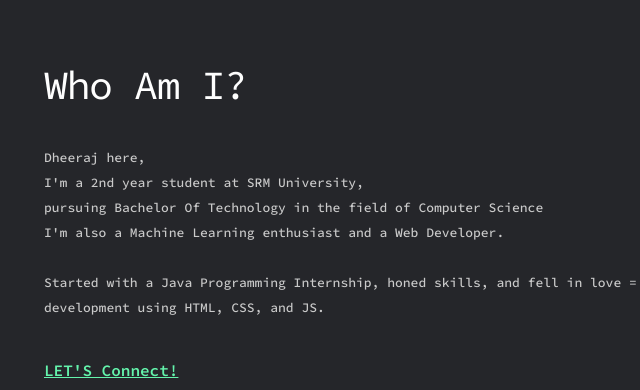
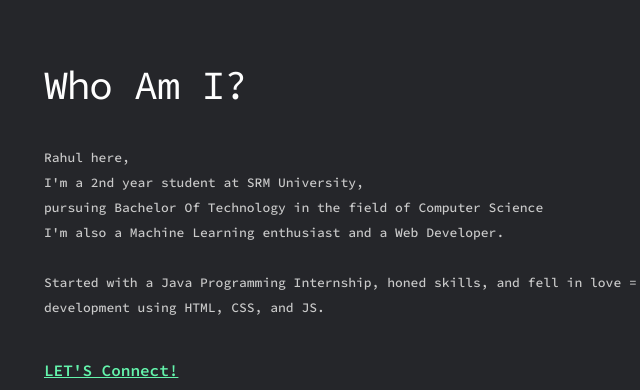
Before and after one commit to rs9996/portfilio, a plain HTML site: page index.html in a window 1280 px wide. Shown: the part 1079-1469 px from the top of the page, 546-1186 px from the left. Drawn offline with Linux system fonts and the light colour scheme.

Commit message:
removed error

```diff
--- a/index.html
+++ b/index.html
@@ -100,7 +100,7 @@
             <div class="body-title">
                 <!-- <h1>Talk is cheap<br>Show me the code</h1> -->
                 <h1>Who Am I?</h1>
-                <p>Dheeraj here, <br>
+                <p>Rahul here, <br>
                     I'm a 2nd year student at SRM University,<br>
                     pursuing Bachelor Of Technology in the field of
                     Computer Science <br>
```
